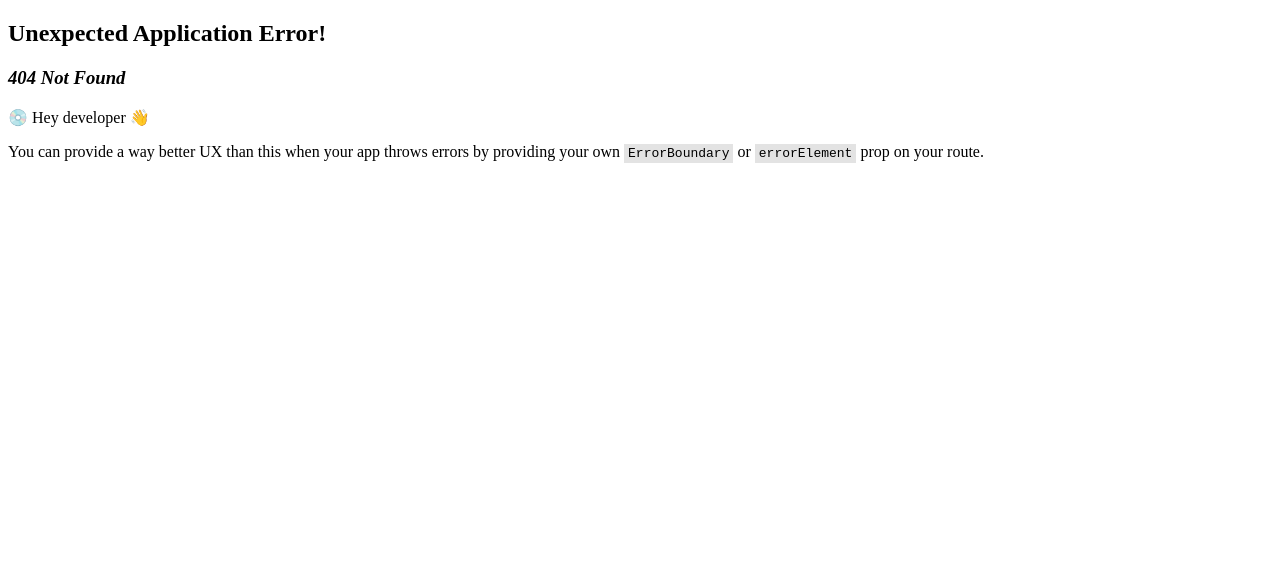
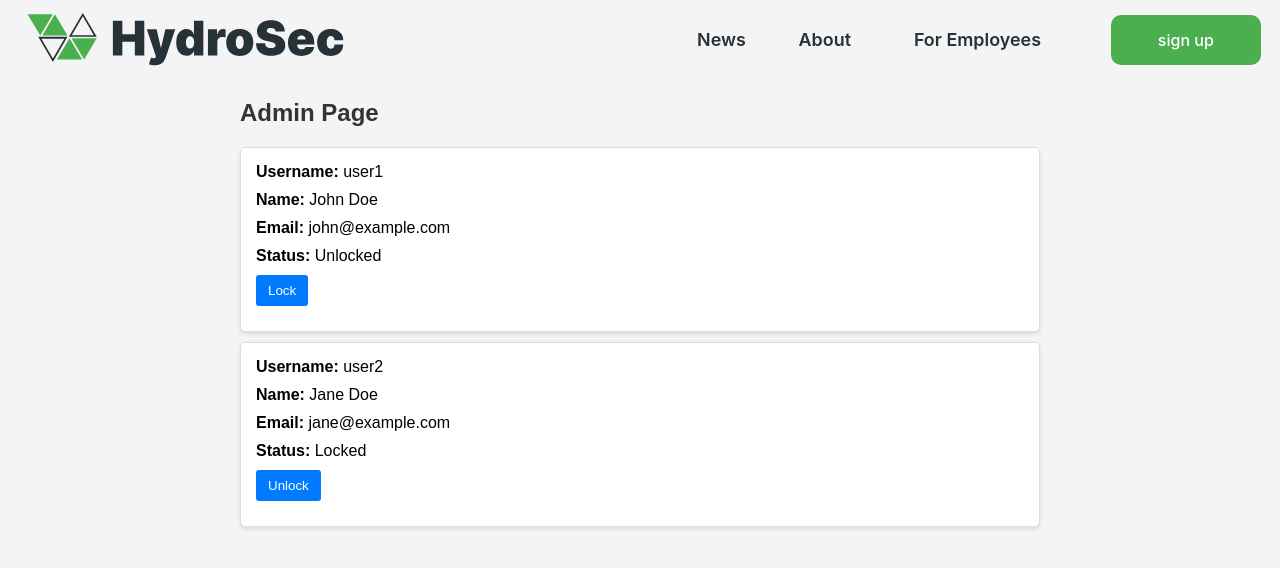
Before and after one commit to yaj-23/HydroSec-Capstone, a React (Create React App) app: page /admin in a window 1280 px wide. Before the commit this address had no page. Shown: the top 568 px of the page. Built offline with nearby package versions, Linux system fonts and the light colour scheme.

Commit message:
Add basic admin page and security function

```diff
--- a/src/index.js
+++ b/src/index.js
@@ -10,6 +10,7 @@ import Signup from "./pages/signup";
 import Homepage from './pages/homepage';
 import Dashboard from './pages/dashboard';
 import About from './pages/about';
+import Admin from './pages/admin';
 
 const router = createBrowserRouter([
     {
@@ -31,6 +32,10 @@ const router = createBrowserRouter([
     {
       path: "/about",
       element: <About />,
+    },
+    {
+      path: "/admin",
+      element: <Admin />,
     }
   ]);
 
--- /dev/null
+++ b/src/pages/admin.css
@@ -0,0 +1,48 @@
+/* App.css */
+
+body {
+    font-family: Arial, sans-serif;
+    margin: 0;
+    padding: 0;
+    background-color: #f4f4f4;
+}
+
+.container {
+    max-width: 800px;
+    margin: 20px auto;
+}
+
+h2 {
+    color: #333;
+}
+
+.user-card {
+    background-color: #fff;
+    border: 1px solid #ddd;
+    border-radius: 5px;
+    margin: 10px 0;
+    padding: 15px;
+    box-shadow: 0 2px 4px rgba(0, 0, 0, 0.1);
+}
+
+.user-card div {
+    margin-bottom: 10px;
+}
+
+.user-card strong {
+    font-weight: bold;
+}
+
+.user-card button {
+    background-color: #007bff;
+    color: #fff;
+    border: none;
+    padding: 8px 12px;
+    cursor: pointer;
+    border-radius: 3px;
+    transition: background-color 0.3s ease;
+}
+
+.user-card button:hover {
+    background-color: #0056b3;
+}
--- /dev/null
+++ b/src/pages/admin.js
@@ -0,0 +1,49 @@
+// AdminPage.jsx
+
+import React, { useState } from 'react';
+import './admin.css';
+import Navbar from "./components/nav";
+
+const AdminPage = () => {
+  const dummyUsers = [
+    { id: 1, username: 'user1', name: 'John Doe', email: 'john@example.com', locked: false },
+    { id: 2, username: 'user2', name: 'Jane Doe', email: 'jane@example.com', locked: true },
+    // Add more dummy users as needed
+  ];
+
+  const [userStates, setUserStates] = useState(dummyUsers.map(user => user.locked));
+
+  const toggleUserState = (userId) => {
+    setUserStates(prevStates => prevStates.map((state, index) => (index === userId - 1 ? !state : state)));
+  };
+
+  return (<>
+    <Navbar />
+    <div className="container">
+      <h2>Admin Page</h2>
+      {dummyUsers.map(user => (
+        <div key={user.id} className="user-card">
+          <div>
+            <strong>Username:</strong> {user.username}
+          </div>
+          <div>
+            <strong>Name:</strong> {user.name}
+          </div>
+          <div>
+            <strong>Email:</strong> {user.email}
+          </div>
+          <div>
+            <strong>Status:</strong> {userStates[user.id - 1] ? 'Locked' : 'Unlocked'}
+          </div>
+          <div>
+            <button onClick={() => toggleUserState(user.id)}>
+              {userStates[user.id - 1] ? 'Unlock' : 'Lock'}
+            </button>
+          </div>
+        </div>
+      ))}
+    </div>
+  </>);
+};
+
+export default AdminPage;
```
Also changed, not shown: 1 other file (tests, documents, lock files or other folders).
